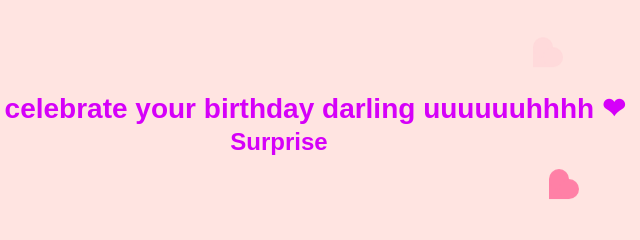
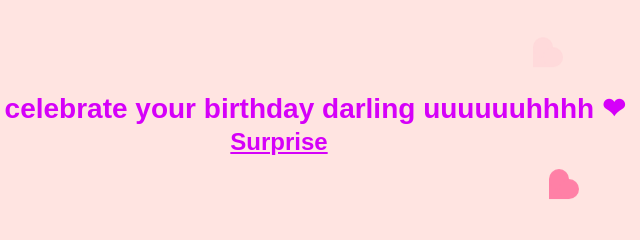
Before and after one commit to 22FE1A6146/MINE, a plain HTML site: page birthday.html in a window 1280 px wide. Shown: the part 276-516 px from the top of the page, 361-1001 px from the left. Drawn offline with Linux system fonts and the light colour scheme.

Commit message:
Update birthday.html

```diff
--- a/birthday.html
+++ b/birthday.html
@@ -67,7 +67,7 @@
 </head>
 <body>
     <h1>Let's celebrate your birthday darling uuuuuuhhhh ❤ <br>
-    <a href="bday1.html" style="color:#d500f9;text-decoration:none;font-size:24px">Surprise</a>
+    <a href="bday1.html" style="color:#d500f9;text-decoration:underline;font-size:24px">Surprise</a>
     </h1>
     <!-- Heart Animation Container -->
     <script>
```
